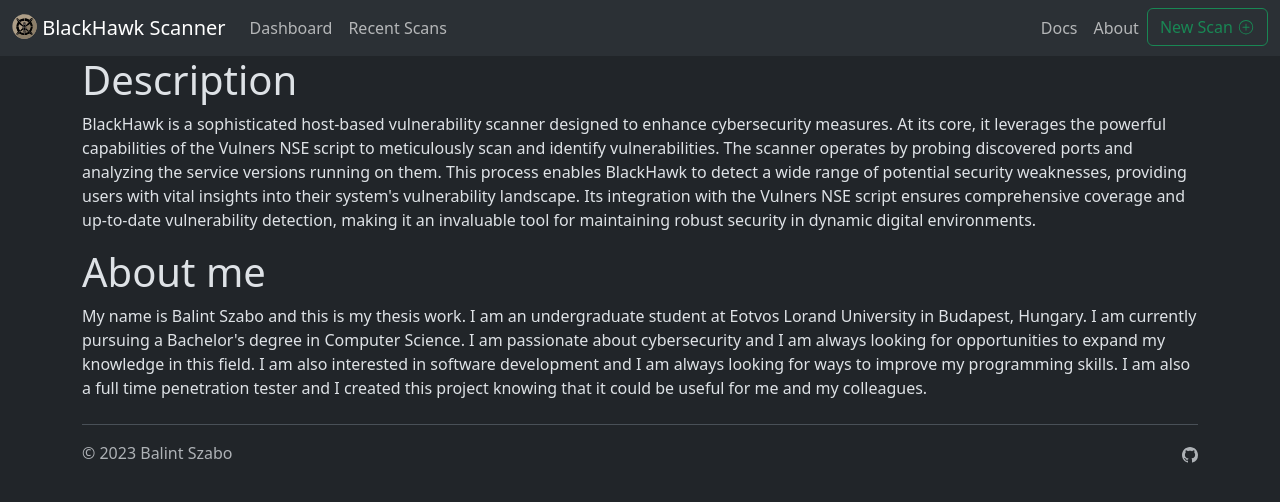
After one commit to bsdrip/BlackHawk, a Django app: page /scanner/about/ in a window 1280 px wide. The commit adds this page. Shown: the top 502 px of the page. Run offline with Django 4.2, Linux system fonts and the light colour scheme; parts of the project's set-up code (start-up, migrations or seed data) failed here and were passed over.

Commit message:
feat(VS): add about view

```diff
--- /dev/null
+++ b/VulnerabilityScanner/templates/VulnerabilityScanner/about.html
@@ -0,0 +1,9 @@
+{% extends 'base.html' %}
+
+{% block content %}
+<h1>Description</h1>
+<p> {{ description }} </p>
+
+<h1>About me</h1>
+<p> {{ about_me }} </p>
+{% endblock %}
--- a/VulnerabilityScanner/urls.py
+++ b/VulnerabilityScanner/urls.py
@@ -8,6 +8,7 @@
     path('scan/<int:scan_id>/rerun/', views.rerun_scan, name='rerun_scan'),
     path('scan/<int:scan_id>/generate_report/', views.generate_report, name='generate_report'),
     path('scan/<int:scan_id>/generate_json/', views.generate_json, name='generate_json'),
+    path('about/', views.about, name='about'),
     path('', views.dashboard, name='dashboard'),
     path('recent_scans/', views.recent_scans, name='recent_scans'),
     path('scan/<int:scan_id>/details/', views.scan_details, name='scan_details'),
--- a/VulnerabilityScanner/views.py
+++ b/VulnerabilityScanner/views.py
@@ -9,6 +9,27 @@
 import datetime
 import markdown
 from weasyprint import HTML
+
+
+def about(request):
+    description = """
+    BlackHawk is a sophisticated host-based vulnerability scanner designed to enhance cybersecurity measures.
+    At its core, it leverages the powerful capabilities of the Vulners NSE script to meticulously scan and identify
+    vulnerabilities. The scanner operates by probing discovered ports and analyzing the service versions running on
+    them. This process enables BlackHawk to detect a wide range of potential security weaknesses, providing users with
+    vital insights into their system's vulnerability landscape. Its integration with the Vulners NSE script ensures
+    comprehensive coverage and up-to-date vulnerability detection, making it an invaluable tool for maintaining robust
+    security in dynamic digital environments.
+    """
+
+    about_me = """
+    My name is Balint Szabo and this is my thesis work. I am an undergraduate student at Eotvos Lorand University in
+    Budapest, Hungary. I am currently pursuing a Bachelor's degree in Computer Science. I am passionate about
+    cybersecurity and I am always looking for opportunities to expand my knowledge in this field. I am also interested
+    in software development and I am always looking for ways to improve my programming skills. I am also a full time
+    penetration tester and I created this project knowing that it could be useful for me and my colleagues.
+    """
+    return render(request, 'VulnerabilityScanner/about.html', {'description': description, 'about_me': about_me})
 
 
 def generate_report(request, scan_id):
--- a/templates/base.html
+++ b/templates/base.html
@@ -38,7 +38,7 @@
             <a class="nav-link" id="docs" href="#">Docs</a>
           </li>
           <li class="nav-item">
-            <a class="nav-link" id="about" href="#">About</a>
+            <a class="nav-link" id="about" href="{% url 'about' %}">About</a>
           </li>
           <li class="nav-item">
           <a href="{% url 'new_scan' %}">
```
